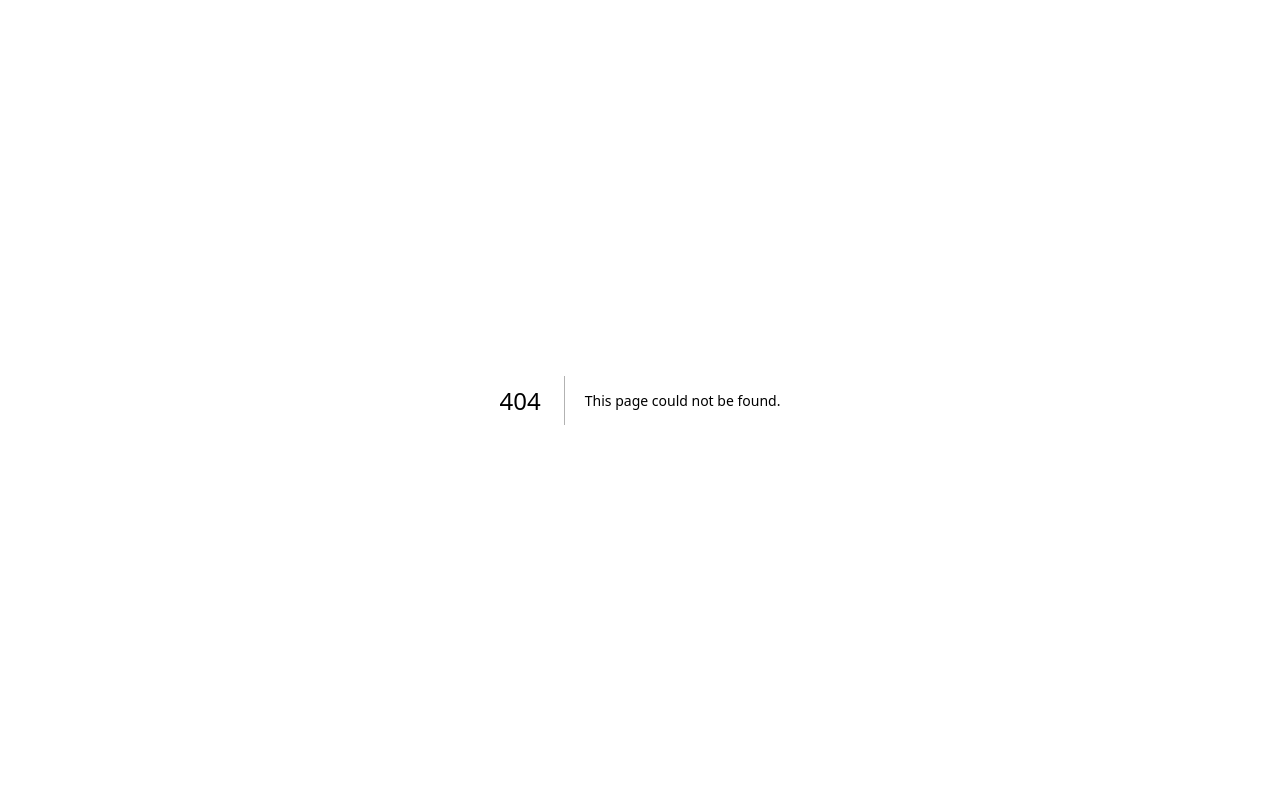
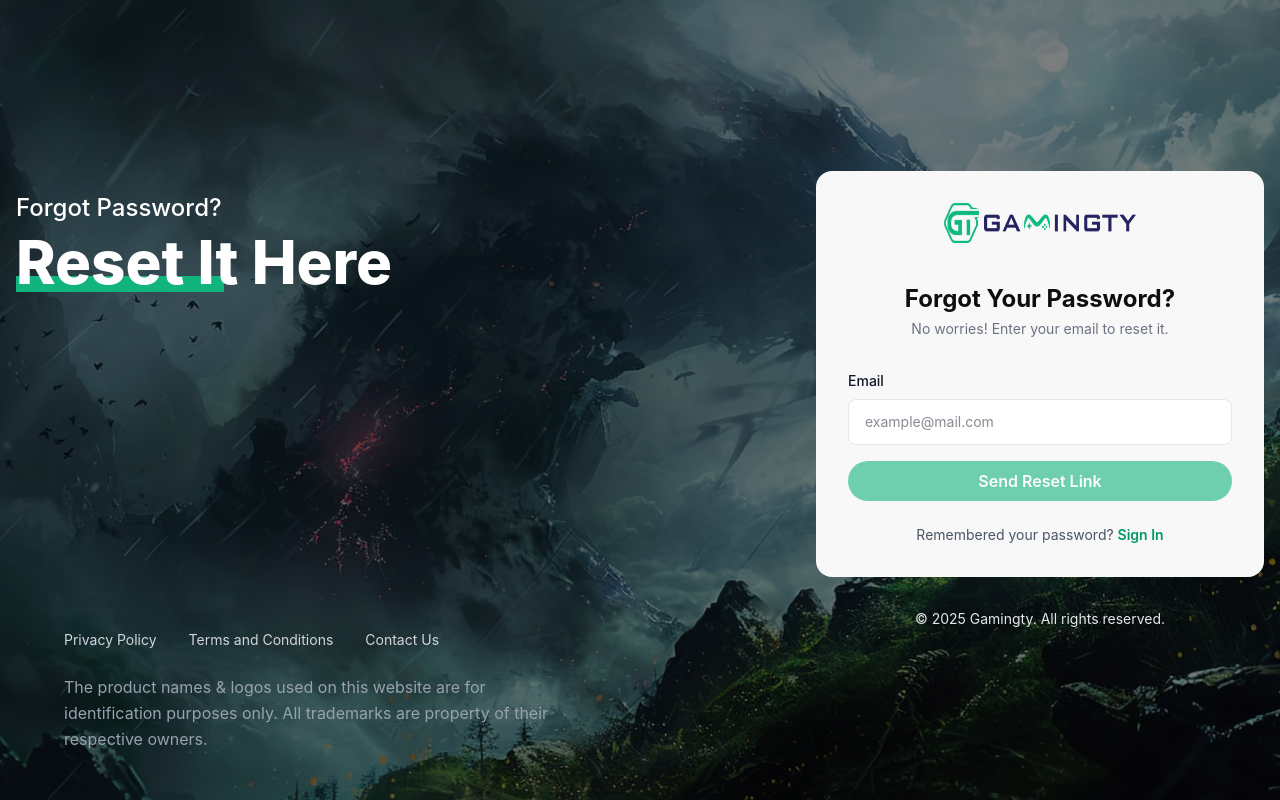
Before and after one commit to Gigapixe/gamingty-client, a Next.js app: page /auth/forgot-password in a window 1280 px wide. Before the commit this address had no page. Built offline with nearby package versions, Linux system fonts and the light colour scheme.

Commit message:
feat(ForgotPasswordPage): implement forgot password functionality with email validation and submission feat(VerifyOtpPage): create VerifyOtpPage component as a placeholder fix(CopyrightFooter): update background classes for improved styling fix(Newsletter): add button type for outline style

```diff
--- /dev/null
+++ b/app/auth/forgot-password/page.tsx
@@ -0,0 +1,133 @@
+"use client";
+import { useState } from "react";
+import Head from "next/head";
+import Link from "next/link";
+import backgroundImage from "@/public/images/form-bg.webp";
+import Input from "@/components/ui/Input";
+import Button from "@/components/ui/Button";
+import FullLogo from "@/components/ui/FullLogo";
+import AuthFooterLinks from "@/components/auth/AuthFooterLinks";
+import AuthToggle from "@/components/auth/AuthToggle";
+import TermsText from "@/components/auth/TermsText";
+
+export default function ForgotPasswordPage() {
+  const [email, setEmail] = useState("");
+  const [errors, setErrors] = useState<{ [k: string]: string | undefined }>({});
+  const [submitSuccess, setSubmitSuccess] = useState(false);
+
+  const validateEmail = (value: string) => {
+    const re =
+      /^(([^<>()[\]\\.,;:\s@\"]+(\.[^<>()[\]\\.,;:\s@\"]+)*)|(".+"))@(([^<>()[\]\\.,;:\s@\"]+\.)+[^<>()[\]\\.,;:\s@\"]{2,})$/i;
+    return re.test(String(value).toLowerCase());
+  };
+
+  const handleSubmit = (e: React.FormEvent) => {
+    e.preventDefault();
+    setSubmitSuccess(false);
+    const newErrors: { [k: string]: string } = {};
+    if (!email.trim()) newErrors.email = "Email is required";
+    else if (!validateEmail(email))
+      newErrors.email = "Please enter a valid email";
+    setErrors(newErrors);
+    if (Object.keys(newErrors).length === 0) {
+      setSubmitSuccess(true);
+      // Demo: in real app submit to API
+      console.log("Forgot password requested for:", email);
+    }
+  };
+
+  const isFormValid = email.trim() !== "" && validateEmail(email);
+
+  return (
+    <>
+      <Head>
+        <title>Forgot Password - Gamingty</title>
+      </Head>
+
+      <div
+        className="relative flex min-h-screen bg-white dark:bg-[#161616] bg-cover bg-center z-0 overflow-x-hidden"
+        style={{ backgroundImage: `url(${backgroundImage.src})` }}
+      >
+        <div className="absolute inset-0 bg-black/50 pointer-events-none z-0" />
+
+        <div className="container mx-auto relative lg:flex">
+          {/* Left hero */}
+          <div className="z-10 w-full lg:w-1/2 flex flex-col text-white">
+            <div className="flex flex-col items-start mt-10 lg:mt-48 relative">
+              <p className="text-xl lg:text-2xl font-medium">
+                Forgot Password?
+              </p>
+              <h1 className="text-4xl lg:text-6xl font-extrabold mt-2 relative z-10">
+                Reset It Here
+              </h1>
+              <div className="bg-primary h-2 lg:h-4 w-1/3 -mt-2 lg:-mt-4 z-0" />
+            </div>
+
+            <AuthFooterLinks />
+          </div>
+
+          {/* Right form column */}
+          <div className="w-full lg:w-1/2 flex items-center justify-end py-12 z-10 mb-40 lg:mb-0">
+            <div className="w-full lg:max-w-md">
+              <div className="bg-[#F8F8F8] dark:bg-[#141414] p-8 rounded-2xl dark:border dark:border-[#303030]">
+                <div className="text-center mb-10 flex flex-col justify-center items-center">
+                  <FullLogo />
+                </div>
+
+                <div className="text-center mb-8">
+                  <h2 className="text-2xl font-bold ">Forgot Your Password?</h2>
+                  <p className="text-gray-500 text-sm mt-1 dark:text-gray-300">
+                    No worries! Enter your email to reset it.
+                  </p>
+                </div>
+
+                <form className="space-y-4" onSubmit={(e) => handleSubmit(e)}>
+                  <Input
+                    id="email"
+                    name="email"
+                    type="email"
+                    label="Email"
+                    placeholder="example@mail.com"
+                    value={email}
+                    onChange={(e) => setEmail(e.target.value)}
+                    error={errors.email}
+                    className="px-4 py-3 bg-white dark:bg-[#1F1F1F] border-gray-200 dark:border-gray-700 rounded-lg text-sm"
+                  />
+
+                  <Button
+                    type="submit"
+                    btnType="primary"
+                    disabled={!isFormValid}
+                    className="w-full py-3 px-5"
+                  >
+                    <span>Send Reset Link</span>
+                  </Button>
+                </form>
+
+                {submitSuccess && (
+                  <p className="text-sm text-green-600 text-center mt-4">
+                    If an account exists for this email, a reset link has been
+                    sent (demo).
+                  </p>
+                )}
+
+                <p className="text-center text-sm mt-6 text-gray-600 dark:text-gray-400">
+                  Remembered your password?{" "}
+                  <Link
+                    href="/auth/login"
+                    className="font-semibold text-emerald-600 hover:text-emerald-800 dark:text-emerald-400 dark:hover:text-emerald-300"
+                  >
+                    Sign In
+                  </Link>
+                </p>
+              </div>
+              <p className="text-center text-gray-200 text-sm mt-8">
+                © 2025 Gamingty. All rights reserved.
+              </p>
+            </div>
+          </div>
+        </div>
+      </div>
+    </>
+  );
+}
--- /dev/null
+++ b/app/auth/verify-otp/page.tsx
@@ -0,0 +1,3 @@
+export default function VerifyOtpPage() {
+  return <div></div>;
+}
--- a/components/shared/footer/CopyrightFooter.tsx
+++ b/components/shared/footer/CopyrightFooter.tsx
@@ -2,8 +2,8 @@ export default async function CopyrightFooter() {
   const year = new Date().getFullYear();
 
   return (
-    <div className="bg-secondary">
-      <div className="container mx-auto text-white py-4 space-y-2 text-xs flex md:flex-row flex-col-reverse text-center md:text-left md:justify-between md:items-center gap-2">
+    <div className="dark:bg-background-dark bg-background-light">
+      <div className="container mx-auto  py-4 space-y-2 text-xs flex md:flex-row flex-col-reverse text-center md:text-left md:justify-between md:items-center gap-2">
         <p className="lg:max-w-2xl max-w-lg">
           {" "}
           The product names & logos used on this website are for identification
--- a/components/shared/footer/Newsletter.tsx
+++ b/components/shared/footer/Newsletter.tsx
@@ -128,6 +128,7 @@ export default function Newsletter() {
           </div>
           <Button
             type="submit"
+            btnType="outline"
             disabled={loading}
             loading={loading}
             loadingText="Submitting..."
```
